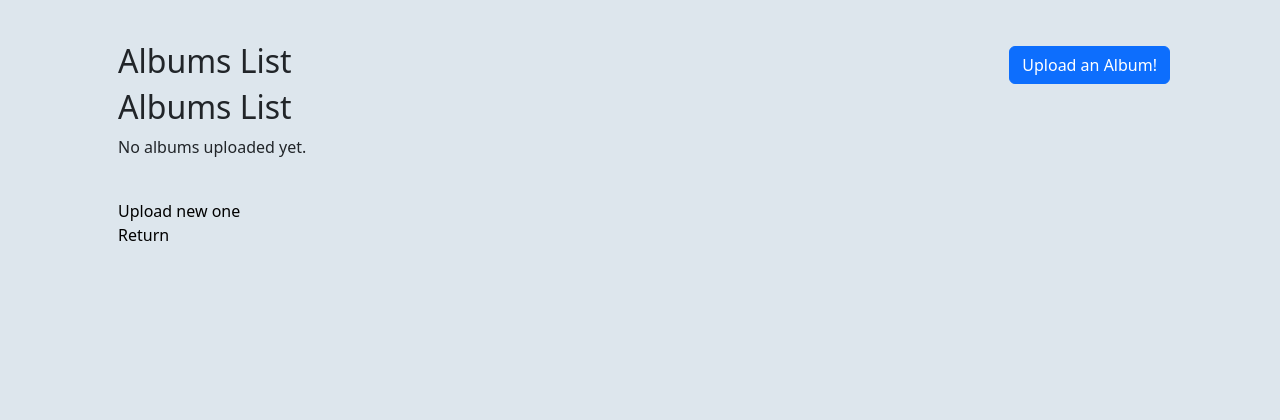
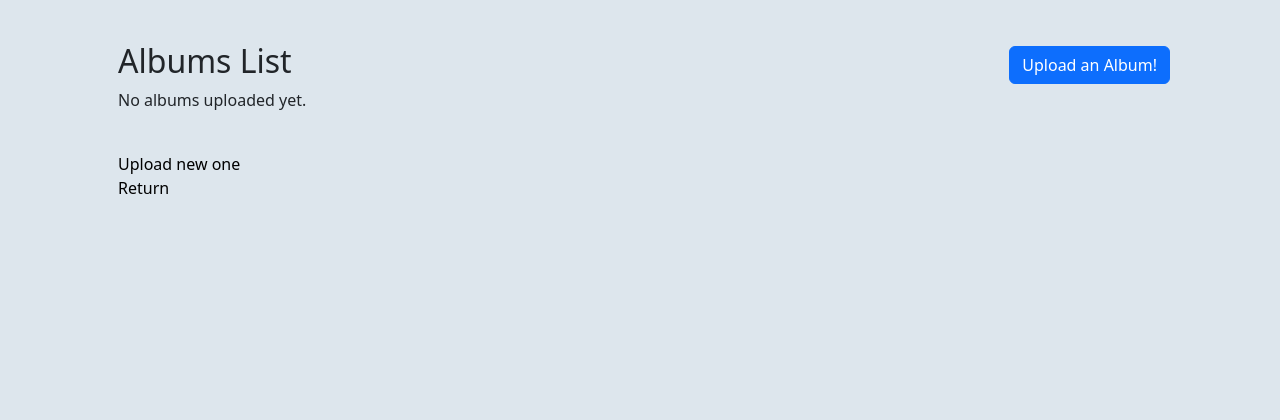
Before and after one commit to Weetabicx/django_project, a Django app: template musicbox/templates/album/albums_list.html in a window 1280 px wide. Shown: the part 56-476 px from the top of the page. Run offline with Django 3.2, Linux system fonts and the light colour scheme; the template is opened without the code that fills it, so the values that code supplies are empty; some libraries are stand-ins or nearby versions.

Commit message:
removed repeated h2 tag

```diff
--- a/musicbox/templates/album/albums_list.html
+++ b/musicbox/templates/album/albums_list.html
@@ -19,7 +19,6 @@
         </div>
     </div>
 
-  <h2>Albums List</h2>
   <div class="albums-list">
    {% for album in albums %}
   <div class="album-container">
```
